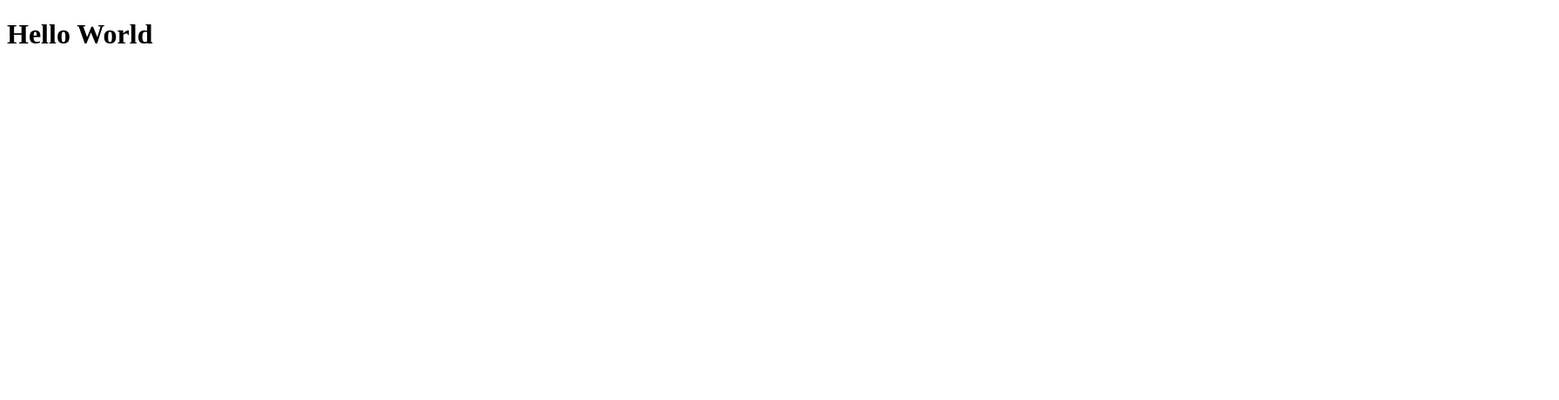
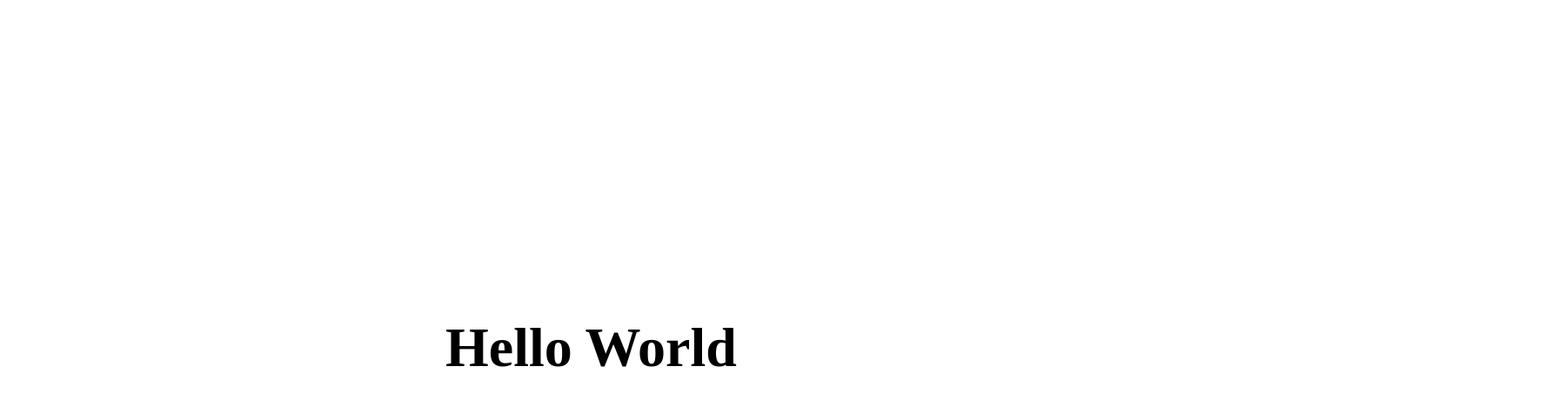
Before and after one commit to rouki91/Hello, a plain HTML site: page index.html in a window 1280 px wide. Shown: the whole page at 87% size, 1792 px wide, since content can reach past the window. Drawn offline with Linux system fonts and the light colour scheme.

Commit message:
Centrer le titre

```diff
--- a/index.html
+++ b/index.html
@@ -4,6 +4,15 @@
 	<title>Site</title>
 </head>
 <body>
+	<style type="text/css">
+		h1{
+			position:absolute;
+			width:100%;
+			top:40%;
+			left:40%;
+			font-size: 4em;
+		}
+	</style>
 	<h1>Hello World</h1>
 </body>
 </html>
```
